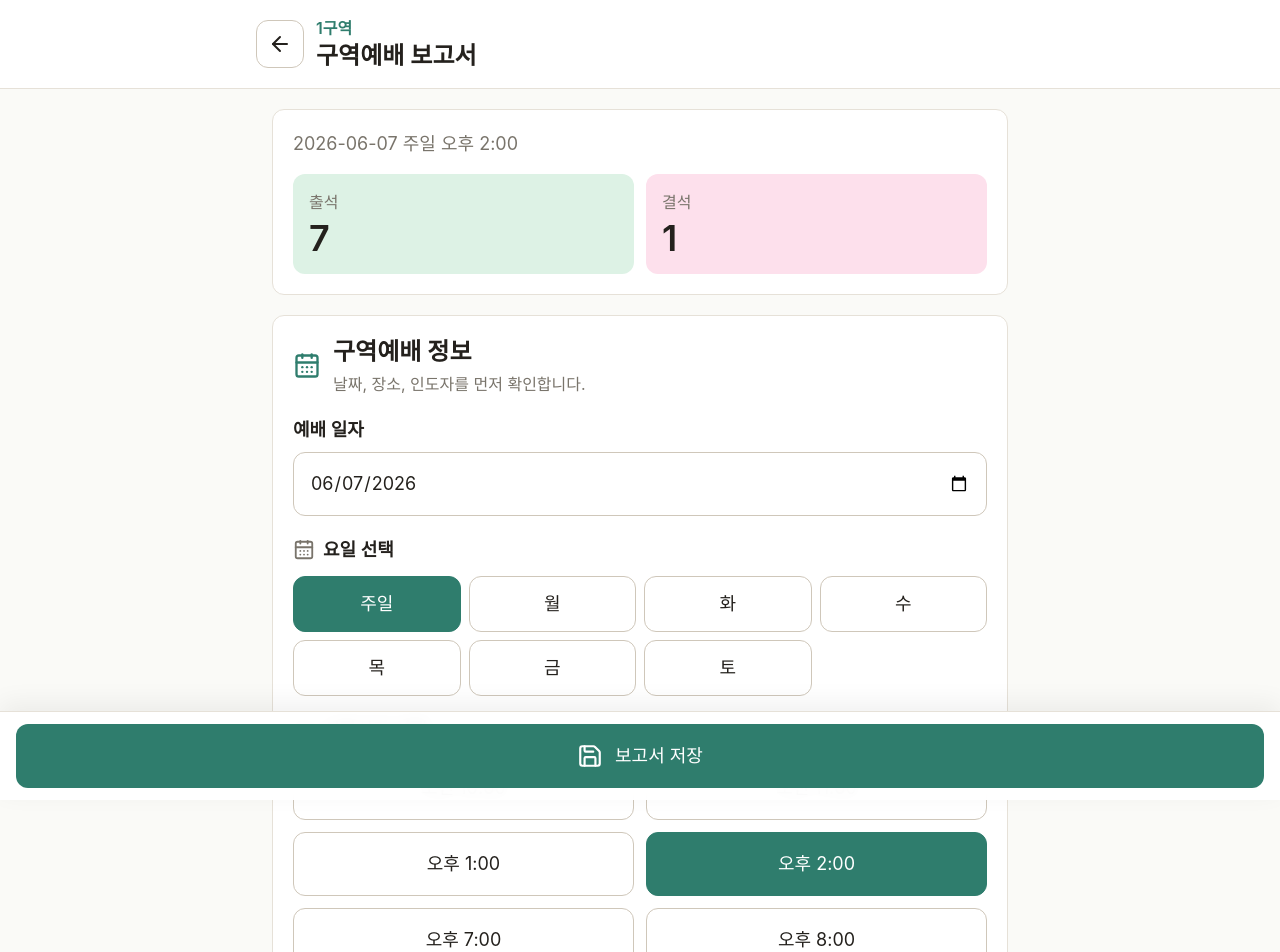
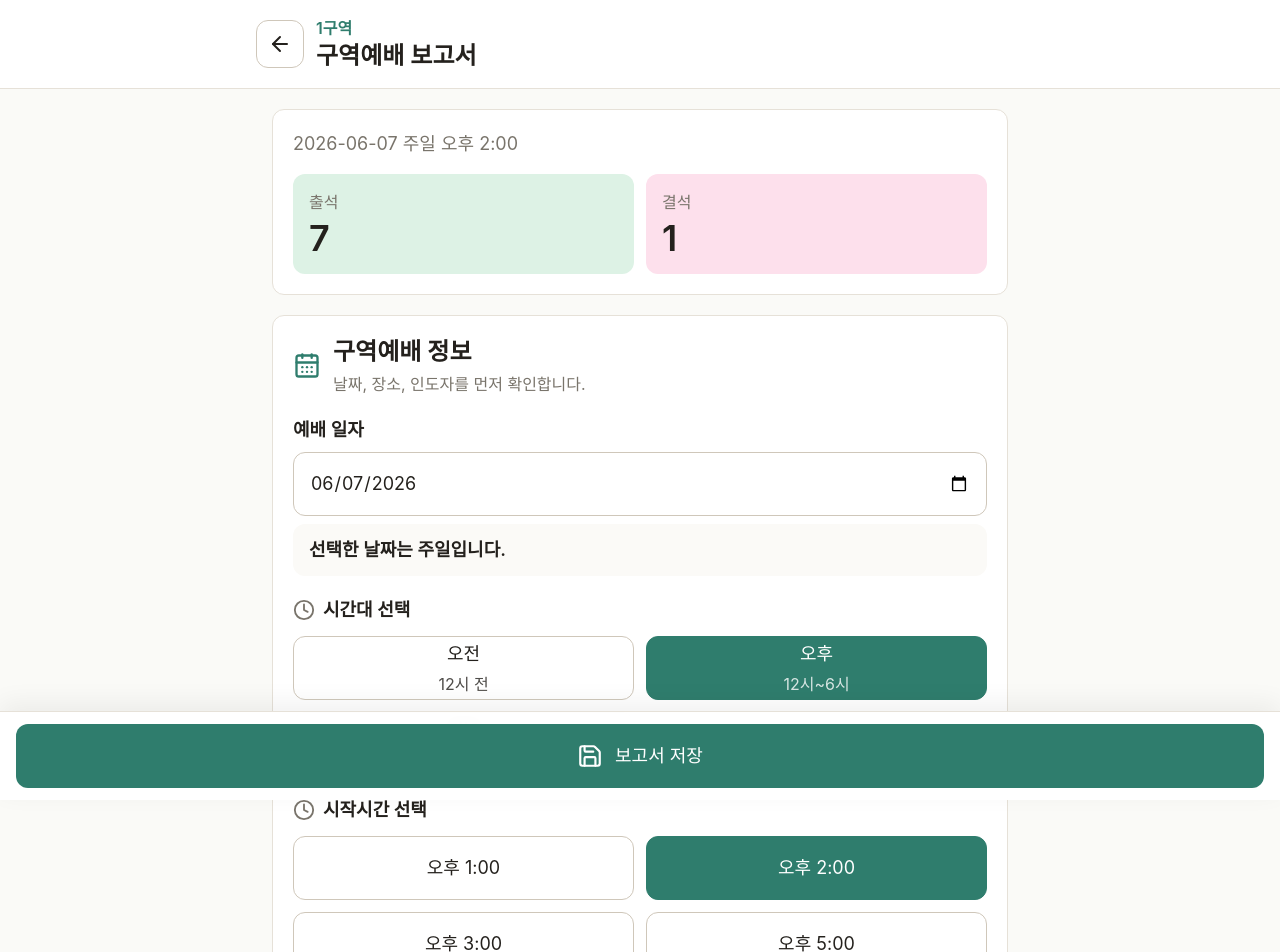
Before and after one commit to joopkim/church_manager, a Next.js app: page /district-worship-report in a window 1280 px wide. Shown: the top 952 px of the page. Built offline with nearby package versions, Linux system fonts and the light colour scheme.

Commit message:
Refine worship date time and unsaved warning

```diff
--- a/src/app/district-worship-report/page.tsx
+++ b/src/app/district-worship-report/page.tsx
@@ -16,7 +16,7 @@ import {
   Users,
   X,
 } from "lucide-react";
-import { useMemo, useRef, useState } from "react";
+import { MouseEvent, useEffect, useMemo, useRef, useState } from "react";
 
 type RiskLevel = "green" | "yellow" | "orange" | "red";
 
@@ -75,14 +75,30 @@ const riskStyle: Record<RiskLevel, string> = {
 const defaultAttendance = (risk: RiskLevel) => risk !== "red";
 
 const quickAmounts = [10000, 20000, 30000, 50000];
-const weekdays = ["주일", "월", "화", "수", "목", "금", "토"];
-const startTimes = ["오전 10:00", "오전 11:00", "오후 1:00", "오후 2:00", "오후 7:00", "오후 8:00"];
+const weekdayLabels = ["주일", "월", "화", "수", "목", "금", "토"];
+const timePeriods = [
+  {
+    label: "오전",
+    note: "12시 전",
+    times: ["오전 9:00", "오전 10:00", "오전 11:00"],
+  },
+  {
+    label: "오후",
+    note: "12시~6시",
+    times: ["오후 1:00", "오후 2:00", "오후 3:00", "오후 5:00"],
+  },
+  {
+    label: "저녁",
+    note: "6시 이후",
+    times: ["오후 7:00", "오후 8:00", "오후 9:00"],
+  },
+];
 const placeOptions = ["교회", "구역원 가정", "기타 외부"];
 const leaderOptions = ["구역장", "직접 입력"];
 
 export default function DistrictWorshipReportPage() {
   const [worshipDate, setWorshipDate] = useState("2026-06-07");
-  const [weekday, setWeekday] = useState("주일");
+  const [timePeriod, setTimePeriod] = useState("오후");
   const [startTime, setStartTime] = useState("오후 2:00");
   const [placeType, setPlaceType] = useState("구역원 가정");
   const [customPlace, setCustomPlace] = useState("");
@@ -102,7 +118,18 @@ export default function DistrictWorshipReportPage() {
   const [isListening, setIsListening] = useState(false);
   const [voiceMessage, setVoiceMessage] = useState("버튼을 누르고 기도제목을 말씀하세요.");
   const [voiceError, setVoiceError] = useState("");
+  const [hasUnsavedChanges, setHasUnsavedChanges] = useState(false);
+  const [saveMessage, setSaveMessage] = useState("");
   const recognitionRef = useRef<SpeechRecognitionLike | null>(null);
+
+  const selectedTimePeriod = timePeriods.find((period) => period.label === timePeriod) ?? timePeriods[1];
+  const computedWeekday = useMemo(() => {
+    const date = new Date(`${worshipDate}T00:00:00`);
+    if (Number.isNaN(date.getTime())) {
+      return "";
+    }
+    return weekdayLabels[date.getDay()];
+  }, [worshipDate]);
 
   const counts = useMemo(() => {
     const present = Object.values(attendance).filter(Boolean).length;
@@ -111,6 +138,39 @@ export default function DistrictWorshipReportPage() {
       absent: members.length - present,
     };
   }, [attendance]);
+
+  useEffect(() => {
+    function warnBeforeUnload(event: BeforeUnloadEvent) {
+      if (!hasUnsavedChanges) {
+        return;
+      }
+
+      event.preventDefault();
+      event.returnValue = "";
+    }
+
+    window.addEventListener("beforeunload", warnBeforeUnload);
+
+    return () => {
+      window.removeEventListener("beforeunload", warnBeforeUnload);
+    };
+  }, [hasUnsavedChanges]);
+
+  function markUnsaved() {
+    setHasUnsavedChanges(true);
+    setSaveMessage("");
+  }
+
+  function confirmLeave(event: MouseEvent<HTMLAnchorElement>) {
+    if (!hasUnsavedChanges) {
+      return;
+    }
+
+    const canLeave = window.confirm("보고서가 저장되지 않을 수 있습니다. 그래도 나가시겠습니까?");
+    if (!canLeave) {
+      event.preventDefault();
+    }
+  }
 
   function toggleAttendance(memberId: number) {
     if (attendance[memberId]) {
@@ -123,6 +183,7 @@ export default function DistrictWorshipReportPage() {
 
     setAttendance((current) => ({ ...current, [memberId]: true }));
     setAbsenceNotice((current) => ({ ...current, [memberId]: null }));
+    markUnsaved();
   }
 
   function confirmAbsence(hasNotice: boolean) {
@@ -139,10 +200,12 @@ export default function DistrictWorshipReportPage() {
       [pendingAbsentMember.id]: hasNotice,
     }));
     setPendingAbsentMember(null);
+    markUnsaved();
   }
 
   function addOffering(amount: number) {
     setOffering((current) => current + amount);
+    markUnsaved();
   }
 
   function startVoiceInput() {
@@ -185,6 +248,7 @@ export default function DistrictWorshipReportPage() {
 
       const nextPrayer = transcript.trim();
       setPrayer(nextPrayer);
+      markUnsaved();
       setVoiceMessage(
         nextPrayer ? "음성을 글자로 바꾸고 있습니다." : "듣고 있습니다. 계속 말씀하세요.",
       );
@@ -221,6 +285,7 @@ export default function DistrictWorshipReportPage() {
           <Link
             className="flex h-12 w-12 shrink-0 items-center justify-center rounded-xl border border-hairline-strong bg-canvas"
             href="/"
+            onClick={confirmLeave}
           >
             <ArrowLeft size={24} />
             <span className="sr-only">뒤로</span>
@@ -235,7 +300,7 @@ export default function DistrictWorshipReportPage() {
       <section className="mx-auto max-w-3xl px-4 py-5">
         <div className="rounded-xl border border-hairline bg-canvas p-5">
           <p className="text-lg text-muted">
-            {worshipDate} {weekday} {startTime}
+            {worshipDate} {computedWeekday} {startTime}
           </p>
           <div className="mt-4 grid grid-cols-2 gap-3">
             <div className="rounded-xl bg-tint-mint p-4">
@@ -264,29 +329,40 @@ export default function DistrictWorshipReportPage() {
             <span className="text-lg font-semibold">예배 일자</span>
             <input
               className="mt-2 h-16 w-full rounded-xl border border-hairline-strong bg-canvas px-4 text-2xl font-semibold outline-none focus:border-primary"
-              onChange={(event) => setWorshipDate(event.target.value)}
+              onChange={(event) => {
+                setWorshipDate(event.target.value);
+                markUnsaved();
+              }}
               type="date"
               value={worshipDate}
             />
           </label>
+          <p className="mt-2 rounded-xl bg-surface-soft px-4 py-3 text-lg font-semibold">
+            선택한 날짜는 {computedWeekday}입니다.
+          </p>
 
           <div className="mt-5">
             <div className="flex items-center gap-2">
-              <CalendarDays className="text-muted" size={22} />
-              <p className="text-lg font-semibold">요일 선택</p>
+              <Clock className="text-muted" size={22} />
+              <p className="text-lg font-semibold">시간대 선택</p>
             </div>
-            <div className="mt-3 grid grid-cols-4 gap-2">
-              {weekdays.map((day) => (
+            <div className="mt-3 grid grid-cols-2 gap-3">
+              {timePeriods.map((period) => (
                 <button
-                  className={`min-h-14 rounded-xl border px-2 text-xl font-semibold ${
-                    weekday === day
+                  className={`min-h-16 rounded-xl border px-3 text-xl font-semibold ${
+                    timePeriod === period.label
                       ? "border-primary bg-primary text-white"
                       : "border-hairline-strong bg-canvas"
                   }`}
-                  key={day}
-                  onClick={() => setWeekday(day)}
+                  key={period.label}
+                  onClick={() => {
+                    setTimePeriod(period.label);
+                    setStartTime(period.times[0]);
+                    markUnsaved();
+                  }}
                 >
-                  {day}
+                  <span className="block">{period.label}</span>
+                  <span className="mt-1 block text-base opacity-80">{period.note}</span>
                 </button>
               ))}
             </div>
@@ -298,7 +374,7 @@ export default function DistrictWorshipReportPage() {
               <p className="text-lg font-semibold">시작시간 선택</p>
             </div>
             <div className="mt-3 grid grid-cols-2 gap-3">
-              {startTimes.map((time) => (
+              {selectedTimePeriod.times.map((time) => (
                 <button
                   className={`min-h-16 rounded-xl border px-3 text-xl font-semibold ${
                     startTime === time
@@ -306,7 +382,10 @@ export default function DistrictWorshipReportPage() {
                       : "border-hairline-strong bg-canvas"
                   }`}
                   key={time}
-                  onClick={() => setStartTime(time)}
+                  onClick={() => {
+                    setStartTime(time);
+                    markUnsaved();
+                  }}
                 >
                   {time}
                 </button>
@@ -328,7 +407,10 @@ export default function DistrictWorshipReportPage() {
                       : "border-hairline-strong bg-canvas"
                   }`}
                   key={place}
-                  onClick={() => setPlaceType(place)}
+                  onClick={() => {
+                    setPlaceType(place);
+                    markUnsaved();
+                  }}
                 >
                   <Home size={24} />
                   {place}
@@ -338,7 +420,10 @@ export default function DistrictWorshipReportPage() {
             {placeType === "기타 외부" && (
               <input
                 className="mt-3 h-16 w-full rounded-xl border border-hairline-strong bg-canvas px-4 text-2xl font-semibold outline-none focus:border-primary"
-                onChange={(event) => setCustomPlace(event.target.value)}
+                onChange={(event) => {
+                  setCustomPlace(event.target.value);
+                  markUnsaved();
+                }}
                 placeholder="장소를 입력하세요"
                 value={customPlace}
               />
@@ -359,7 +444,10 @@ export default function DistrictWorshipReportPage() {
                       : "border-hairline-strong bg-canvas"
                   }`}
                   key={leader}
-                  onClick={() => setLeaderType(leader)}
+                  onClick={() => {
+                    setLeaderType(leader);
+                    markUnsaved();
+                  }}
                 >
                   {leader}
                 </button>
@@ -368,7 +456,10 @@ export default function DistrictWorshipReportPage() {
             {leaderType === "직접 입력" && (
               <input
                 className="mt-3 h-16 w-full rounded-xl border border-hairline-strong bg-canvas px-4 text-2xl font-semibold outline-none focus:border-primary"
-                onChange={(event) => setCustomLeader(event.target.value)}
+                onChange={(event) => {
+                  setCustomLeader(event.target.value);
+                  markUnsaved();
+                }}
                 placeholder="인도자 이름"
                 value={customLeader}
               />
@@ -460,7 +551,10 @@ export default function DistrictWorshipReportPage() {
             <input
               className="mt-2 h-16 w-full rounded-xl border border-hairline-strong bg-canvas px-4 text-2xl font-semibold outline-none focus:border-primary"
               inputMode="numeric"
-              onChange={(event) => setOffering(Number(event.target.value.replace(/\D/g, "")))}
+              onChange={(event) => {
+                setOffering(Number(event.target.value.replace(/\D/g, "")));
+                markUnsaved();
+              }}
               placeholder="금액"
               type="text"
               value={offering ? offering.toLocaleString("ko-KR") : ""}
@@ -498,7 +592,10 @@ export default function DistrictWorshipReportPage() {
 
           <textarea
             className="mt-4 min-h-40 w-full rounded-xl border border-hairline-strong bg-canvas p-4 text-xl leading-8 outline-none focus:border-primary"
-            onChange={(event) => setPrayer(event.target.value)}
+            onChange={(event) => {
+              setPrayer(event.target.value);
+              markUnsaved();
+            }}
             placeholder="음성 입력 결과가 여기에 표시됩니다."
             value={prayer}
           />
@@ -506,7 +603,18 @@ export default function DistrictWorshipReportPage() {
       </section>
 
       <div className="fixed inset-x-0 bottom-0 z-20 border-t border-hairline bg-canvas/95 px-4 py-3 shadow-[0_-8px_24px_rgba(23,23,23,0.06)] backdrop-blur">
-        <button className="inline-flex h-16 w-full items-center justify-center gap-3 rounded-xl bg-primary text-xl font-semibold text-white">
+        {saveMessage && (
+          <p className="mb-2 rounded-xl bg-tint-mint px-4 py-2 text-center text-lg font-semibold text-success">
+            {saveMessage}
+          </p>
+        )}
+        <button
+          className="inline-flex h-16 w-full items-center justify-center gap-3 rounded-xl bg-primary text-xl font-semibold text-white"
+          onClick={() => {
+            setHasUnsavedChanges(false);
+            setSaveMessage("저장되었습니다.");
+          }}
+        >
           <Save size={26} />
           보고서 저장
         </button>
```
